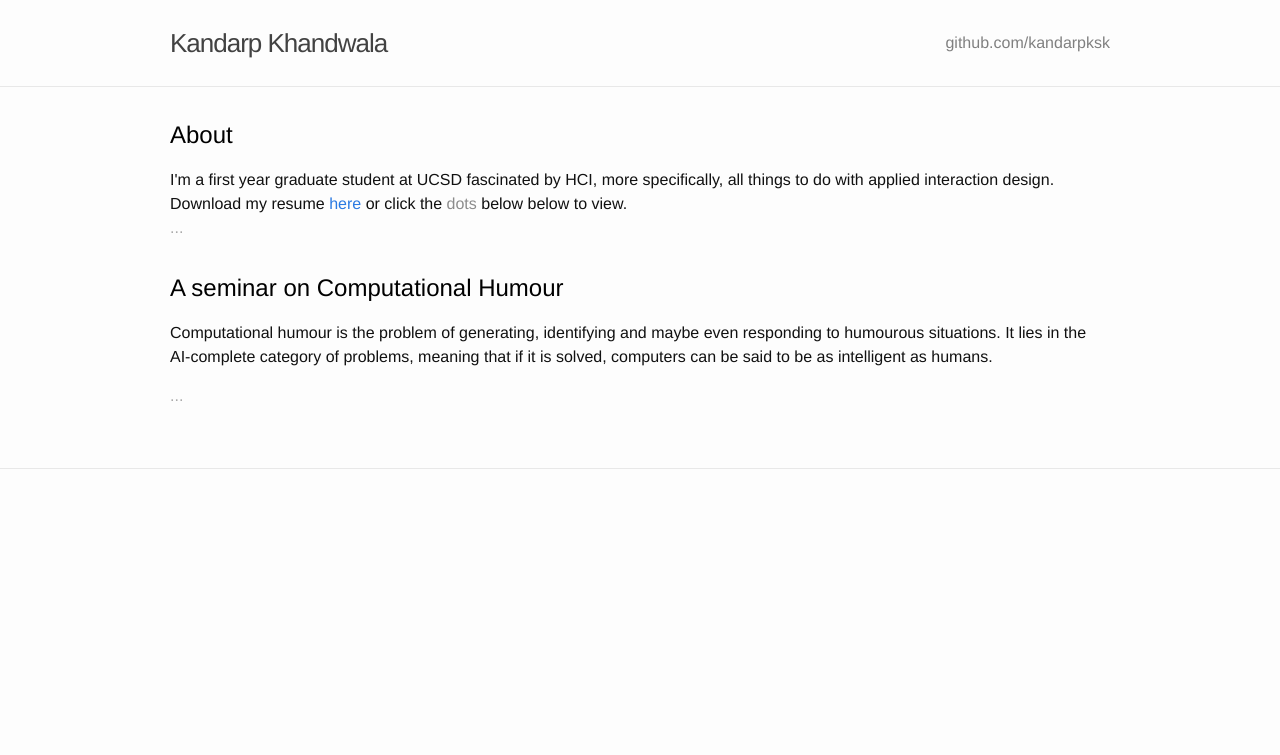
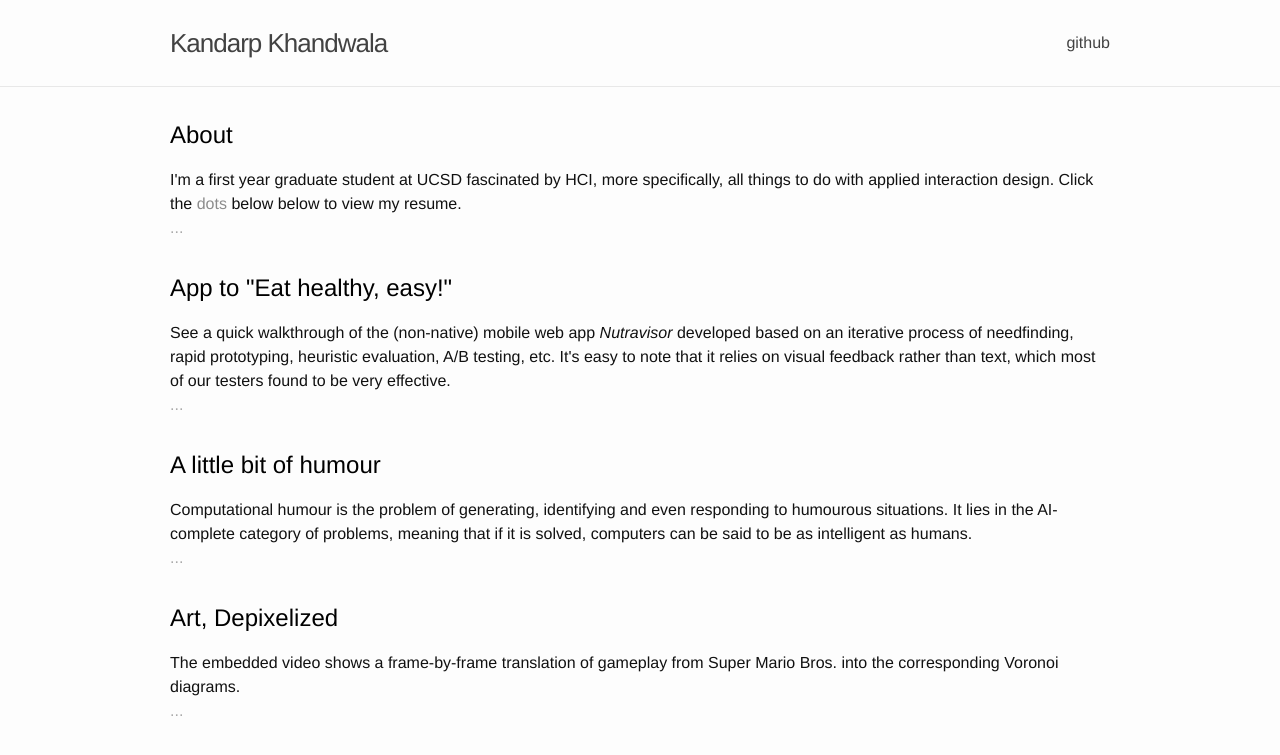
Before and after one commit to kandarpksk/kandarpksk.github.io, a Jekyll site: the page built from index.html, in a window 1280 px wide. Shown: the top 755 px of the page. Built offline with Jekyll 4.4.1, drawn with Linux system fonts in a browser that asks for light colours.

Commit message:
halfway through fully stting up site

```diff
--- a/_drafts/2016-03-30-gravatar.markdown
+++ b/_drafts/2016-03-30-gravatar.markdown
@@ -1,7 +1,7 @@
 ---
 layout: post
 title: "An Internet Identity"
-permalink: /thoughts/
+permalink: /thoughts
 ---
 
 *Work in progress.*
--- a/_drafts/2016-03-31-amcviz.markdown
+++ b/_drafts/2016-03-31-amcviz.markdown
@@ -1,7 +1,7 @@
 ---
 layout: post
 title: "Adobe Marketing Cloud"
-permalink: /amcviz/
+permalink: /amcviz
 ---
 
 ...
--- a/_includes/icon-github.html
+++ b/_includes/icon-github.html
@@ -1 +1 @@
-<a href="https://github.com/{{ include.username }}" style="text-decoration:none;"><span class="username" style="color:gray;">github.com/{{ include.username }}</span></a>
+<a href="https://github.com/{{ include.username }}" style="text-decoration:none;"><span class="username">github</span></a>
--- a/_layouts/default.html
+++ b/_layouts/default.html
@@ -11,10 +11,8 @@
       <div class="wrapper">
         {{ content }}
       </div>
-      <div class="footer-push"></div>
+      <!-- <div class="footer-push"></div> -->
     </div>
-
-    {% include footer.html %}
 
   </body>
 
--- /dev/null
+++ b/_posts/2016-03-29-depix.markdown
@@ -0,0 +1,12 @@
+---
+layout: post
+title: "Art, Depixelized"
+permalink: /depix
+excerpt: The embedded video shows a frame-by-frame translation of gameplay from Super Mario Bros. into the corresponding Voronoi diagrams.<br/>
+---
+
+<div align="justify">The embedded video shows a frame-by-frame translation of gameplay<sup>1</sup> from Super Mario Bros. into the corresponding Voronoi diagrams. This was part of an attempt to implement Kopf and Lischinski's SIGGRAPH'11 paper 'Depixelizing Pixel Art' in a team of two. Code available on <a href="https://github.com/kandarpksk">GitHub</a>.</div><br/>
+<iframe width="290" height="290" src="https://www.youtube.com/embed/n4UP7V_Ev0g" frameborder="0" allowfullscreen></iframe>
+
+<br/>
+<sup>1</sup>*now broken* [link](http://research.microsoft.com/en-us/um/people/kopf/pixelart/supplementary/video_nearest_4x_h264.mp4) to source video
--- /dev/null
+++ b/_posts/2016-03-30-nutravisor.markdown
@@ -0,0 +1,33 @@
+---
+layout: post
+title: "App to \"Eat healthy, easy!\""
+permalink: /nutravisor
+date: 2016-03-31 00:30:00
+excerpt: See a quick walkthrough of the (non-native) mobile web app <i>Nutravisor</i> developed based on an iterative process of needfinding, rapid prototyping, heuristic evaluation, A/B testing, etc. It's easy to note that it relies on visual feedback rather than text, which most of our testers found to be very effective.<br/>
+---
+
+<div align="justify" style="margin-bottom:15px;">See a quick walkthrough of the (non-native) mobile web app <i>Nutravisor</i> developed based on an iterative process of needfinding, rapid prototyping, heuristic evaluation, A/B testing, etc. It's easy to note that it relies on visual feedback rather than text, which most of our testers found to be very effective.</div>
+
+Try keeping your phone ``horizontal`` (maybe refresh the page too) and play the video in ``full screen`` if it's too small.
+
+<div id="fb-root" style="margin-top:20px;"></div>
+<script>
+	(function(d, s, id) {
+		var js, fjs = d.getElementsByTagName(s)[0];
+		if (d.getElementById(id)) return;
+		js = d.createElement(s); js.id = id;
+		js.src = "//connect.facebook.net/en_GB/sdk.js#xfbml=1&version=v2.5&appId=1001781666544993";
+		fjs.parentNode.insertBefore(js, fjs);
+	}(document, 'script', 'facebook-jssdk'));
+</script>
+<div class="fb-video" data-href="https://www.facebook.com/Nutravisor/videos/526430807539546/" data-width="475">
+	<div class="fb-xfbml-parse-ignore">
+		<blockquote cite="https://www.facebook.com/Nutravisor/videos/526430807539546/">
+			<a href="https://www.facebook.com/Nutravisor/videos/526430807539546/">Walkthrough</a>
+			<p></p>Posted by <a href="https://www.facebook.com/Nutravisor/">Nutravisor</a> on Sunday, 13 March 2016
+		</blockquote>
+	</div>
+</div>
+
+<br/>
+Visit <a href="http://fb.com/Nutravisor">fb.com/Nutravisor</a> for more!
--- a/_posts/2016-03-30-seminar.markdown
+++ b/_posts/2016-03-30-seminar.markdown
@@ -1,18 +1,16 @@
 ---
 layout: post
-title: "A seminar on Computational Humour"
+title: "A little bit of humour"
 permalink: /computational-humour
+excerpt: Computational humour is the problem of generating, identifying and  even responding to humourous situations. It lies in the AI-complete category of problems, meaning that if it is solved, computers can be said to be as intelligent as humans.<br/>
 ---
 
-Computational humour is the problem of generating, identifying and maybe even responding to humourous situations. It lies in the AI-complete category of problems, meaning that if it is solved, computers can be said to be as intelligent as humans.
+<div align="justify">Computational humour is the problem of generating, identifying and maybe even responding to humourous situations. It lies in the AI-complete category of problems, meaning that if it is solved, computers can be said to be as intelligent as humans.
+The seminar begin by summarizing existing theories of humour and their associated mathematical models. Then, we<sup>1</sup> survey a paper that uses machine learning to classify text fragments as humourous or not, followed by a paper that algorithmically generates knock-knock jokes (you read it right!), and finally a paper that constructs pairs of graphs in order to generate conversational jokes.</div>
+<br/>
+Contact me at ``<my first name> <my initials (hint: middle initial S)>`` at Google's service to reuse or adapt these slides.
 
-The seminar begin by summarizing existing theories of humour and their associated mathematical models. Then, we<sup>1</sup> survey a paper that uses machine learning to classify text fragments as humourous or not, followed by a paper that algorithmically generates knock-knock jokes (you read it right!), and finally a paper that constructs pairs of graphs in order to generate conversational jokes.
-
-Contact me at \<my first name> \<my initials (*hint: middle initial is S*)> ATR <google's email service> to reuse or adapt these slides.
-
-<iframe src="https://drive.google.com/file/d/0ByQtLx_3RS9-b1ZMOTAwYkU1Z3M/preview" width="800" height="605"></iframe>
+<iframe src="https://drive.google.com/file/d/0ByQtLx_3RS9-b1ZMOTAwYkU1Z3M/preview" width="95%" height="500"></iframe>
 
 <br/>
-<sup>1</sup> This seminar was presented in a team of three as part of an Artificial Intelligence course.
-<br/>
-Comment by Professor Bhattacharya (now Director, IIT Patna): <i>"Foundation, technique, recent advances - all aspects were dealt with with aplomb and insight. A model seminar, no doubt."</i>
+<div align="justify"><sup>1</sup> This was presented as a seminar for an Artificial Intelligence course, in a team of three in my junior year. It was well received, with Professor Bhattacharya (now Director, IIT Patna) commenting, <i>"Foundation, technique, recent advances - all aspects were dealt with with aplomb and insight. A model seminar, no doubt."</i></div>
--- a/_posts/2016-04-01-about.markdown
+++ b/_posts/2016-04-01-about.markdown
@@ -1,8 +1,8 @@
 ---
 title: "About"
 layout: pdf
-permalink: /about/
-excerpt: I'm a first year graduate student at UCSD fascinated by HCI, more specifically, all things to do with applied interaction design. Download my resume <a href="https://docs.google.com/file/d/0ByQtLx_3RS9-UXRTempLQXB5TEk/view">here</a> or click the <span style="color:#8C8C8C">dots</span> below below to view.<br/>
+permalink: /about
+excerpt: I'm a first year graduate student at UCSD fascinated by HCI, more specifically, all things to do with applied interaction design. Click the <span style="color:#8C8C8C">dots</span> below below to view my resume.<br/>
 ---
 [//]: # (Hack to avoid previewing the PDF!)
 <br/><center>I'm a first year graduate student at UCSD fascinated by HCI, more specifically, interaction design and information visualization.<br/>Download my resume <a href="https://docs.google.com/file/d/0ByQtLx_3RS9-UXRTempLQXB5TEk/view">here</a>.</center><br/>
--- a/_sass/_layout.scss
+++ b/_sass/_layout.scss
@@ -1,3 +1,8 @@
+.username {
+    color: $grey-color-dark;
+}
+
+
 /**
  * Site header
  */
```
